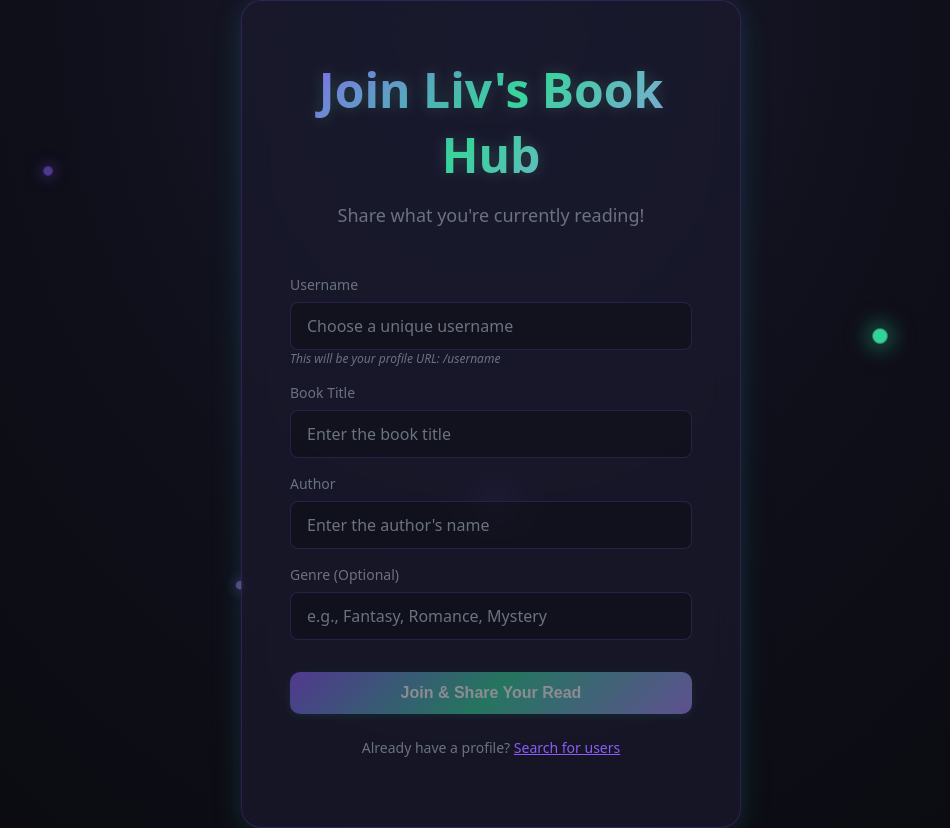
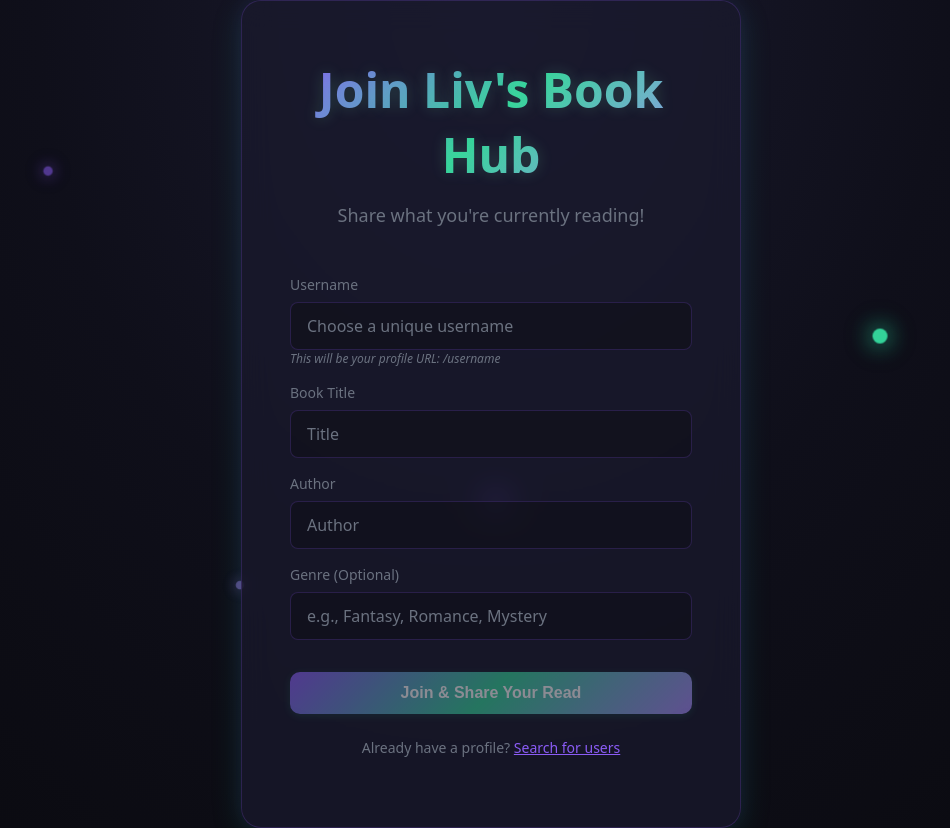
Before and after one commit to Livy1159/LivsBookHub, a Next.js app: page / in a window 1280 px wide. Shown: the whole page, without its empty margins (149-1099 px from the left). Built offline with nearby package versions, Linux system fonts and the light colour scheme; no server answers.

Commit message:
Update labels

```diff
--- a/app/page.tsx
+++ b/app/page.tsx
@@ -101,7 +101,7 @@ export default function HomePage() {
               type="text"
               value={title}
               onChange={(e) => setTitle(e.target.value)}
-              placeholder="Enter the book title"
+              placeholder="Title"
               required
               className={styles.input}
             />
@@ -114,7 +114,7 @@ export default function HomePage() {
               type="text"
               value={author}
               onChange={(e) => setAuthor(e.target.value)}
-              placeholder="Enter the author's name"
+              placeholder="Author"
               required
               className={styles.input}
             />
```
